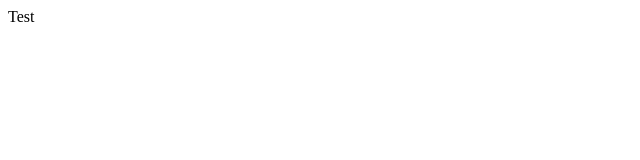
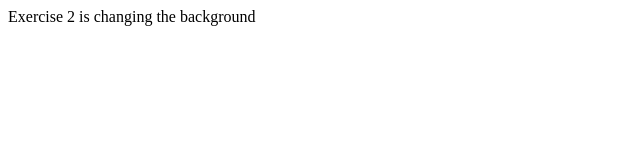
Before and after one commit to dannyhickey/background-generator, a plain HTML site: page Index.html in a window 1280 px wide. Shown: the whole page, without its empty margins (0-640 px from the left). Drawn offline with Linux system fonts and the light colour scheme.

```diff
--- a/Index.html
+++ b/Index.html
@@ -4,7 +4,7 @@
 	<title></title>
 </head>
 <body>
-	Test
+	Exercise 2 is changing the background
 
 </body>
 </html>
```
